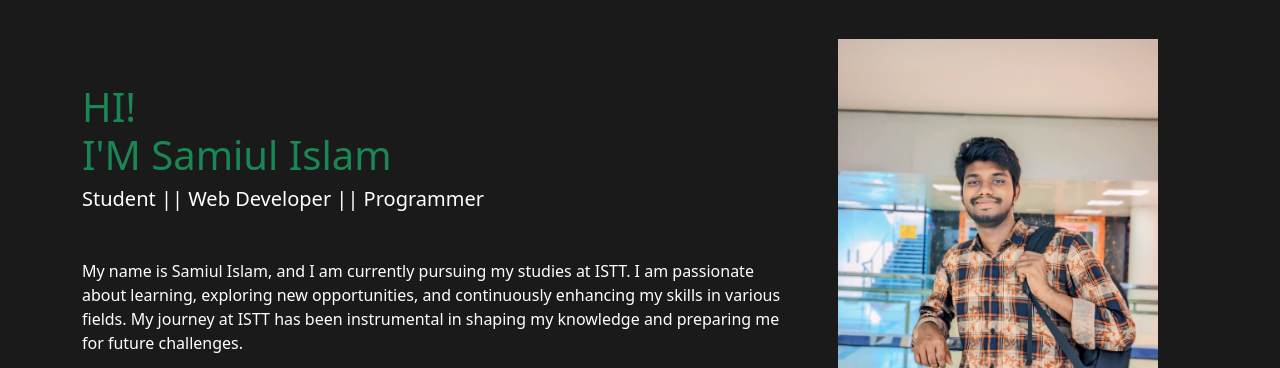
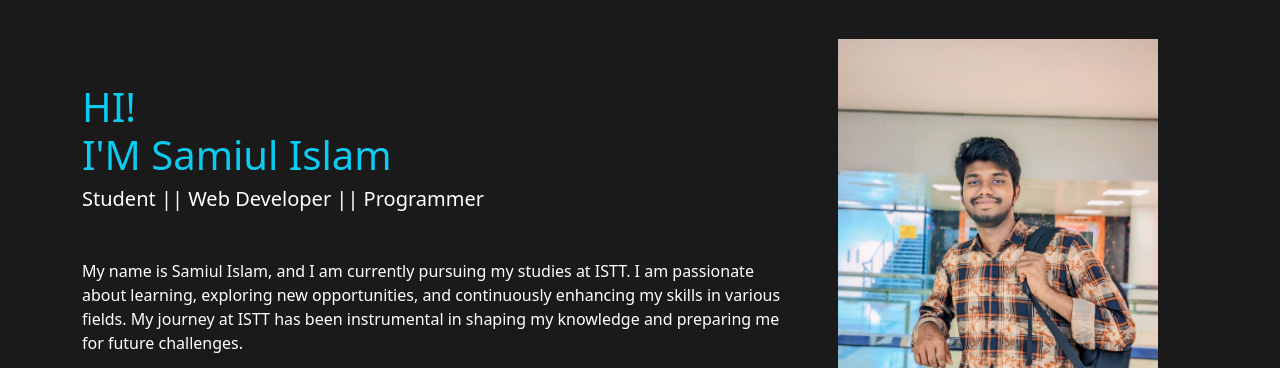
Before and after one commit to samiulsani/portfolio-site, a plain HTML site: page index.html in a window 1280 px wide. Shown: the part 185-553 px from the top of the page. Drawn offline with nearby package versions, Linux system fonts and the light colour scheme.

Commit message:
text color change

```diff
--- a/index.html
+++ b/index.html
@@ -83,7 +83,7 @@
       </div>
 
       <div class="text-center text-md-start order-2 order-md-1">
-        <h1 class="fs-1 text-success">HI!<br />I'M Samiul Islam</h1>
+        <h1 class="fs-1 text-info">HI!<br />I'M Samiul Islam</h1>
         <h5>Student || Web Developer || Programmer</h5>
         <p class="mt-5">
           My name is Samiul Islam, and I am currently pursuing my studies at
```
